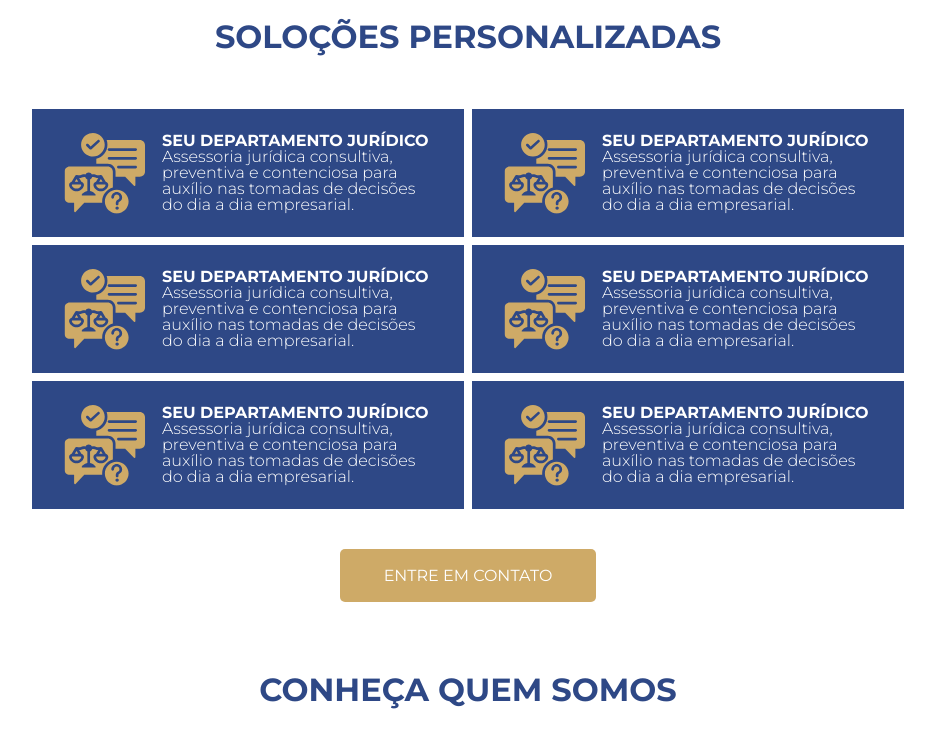
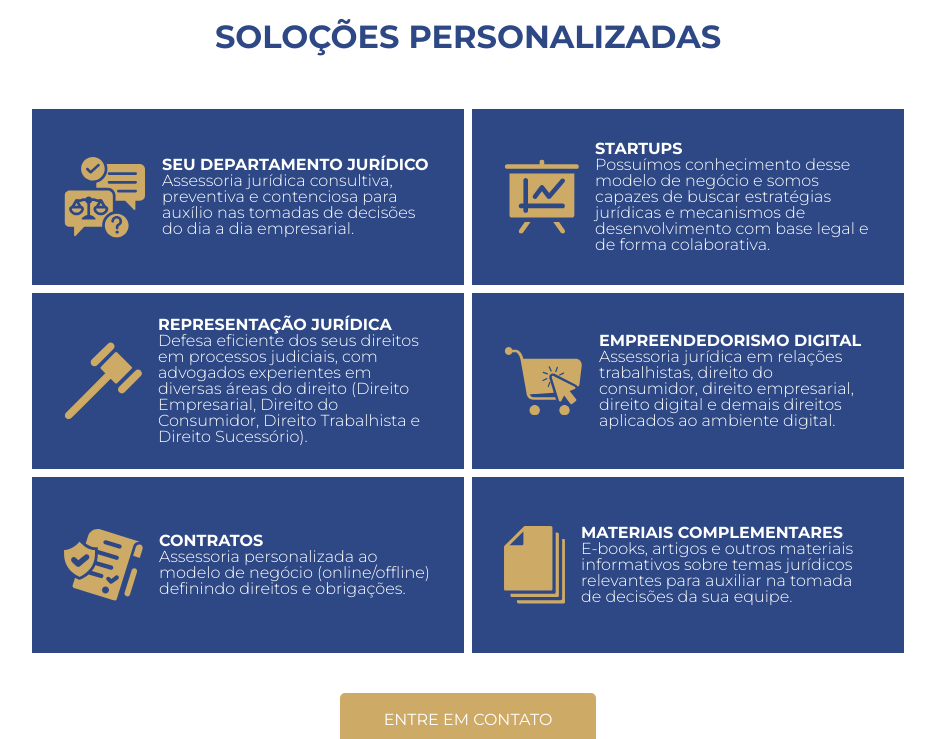
Before and after one commit to vcspc/landing-page-valadares, a Next.js app in the folder landing-page-valadares/: page / in a window 1280 px wide. Shown: the part 1680-2419 px from the top of the page, without its empty margins (172-1107 px from the left). Built offline with nearby package versions, Linux system fonts and the light colour scheme.

Commit message:
finalização da versão desktop

```diff
--- a/landing-page-valadares/src/app/globals.scss
+++ b/landing-page-valadares/src/app/globals.scss
@@ -300,6 +300,140 @@ main {
         }
     }
 
+.container__formulario {
+    display: flex;
+    flex-direction: column;
+    align-items: center;
+    width: 100%;
+    margin: 3rem 0 3rem 0;
+
+    .container__formulario__titulo {
+        display: flex;
+        flex-direction: column;
+        width: 50%;
+        align-items: center;
+        text-align: center;
+
+        .titulo-claro {
+            font-size: $xg;
+            font-weight: $bold;
+            color: $texto-claro;
+        }
+    }
+
+    .container__formulario__form {
+        display: flex;
+        flex-direction: column;
+        align-items: center;
+        width: 100%;
+        margin-top: 3rem;
+
+        span {
+            color: $principal;
+        }
+
+        .container__formulario__form__nome {
+            width: 40%;
+            display: flex;
+            flex-direction: column;
+            margin-bottom: 2rem;
+
+            label {
+                font-size: $m;
+            }
+
+            input {
+                width: 100%;
+                padding: 0.5rem;
+                border: 0.1rem solid $secundaria;
+                border-radius: 0.3rem;
+            }
+        }
+
+        .container__formulario__form__empresa {
+            width: 40%;
+            display: flex;
+            flex-direction: column;
+            margin-bottom: 2rem;
+
+            label {
+                font-size: $m;
+            }
+
+            input {
+                width: 100%;
+                padding: 0.5rem;
+                border: 0.1rem solid $secundaria;
+                border-radius: 0.3rem;
+            }
+        }
+
+        .container__formulario__form__cargo {
+            width: 40%;
+            display: flex;
+            flex-direction: column;
+            margin-bottom: 2rem;
+
+            label {
+                font-size: $m;
+            }
+
+            input {
+                width: 100%;
+                padding: 0.5rem;
+                border: 0.1rem solid $secundaria;
+                border-radius: 0.3rem;
+            }
+        }
+
+        .container__formulario__form__email {
+            width: 40%;
+            display: flex;
+            flex-direction: column;
+            margin-bottom: 2rem;
+
+            label {
+                font-size: $m;
+            }
+
+            input {
+                width: 100%;
+                padding: 0.5rem;
+                border: 0.1rem solid $secundaria;
+                border-radius: 0.3rem;
+            }
+        }
+
+        .container__formulario__form__telefone {
+            width: 40%;
+            display: flex;
+            flex-direction: column;
+            margin-bottom: 3rem;
+
+            label {
+                font-size: $m;
+            }
+
+            input {
+                width: 100%;
+                padding: 0.5rem;
+                border: 0.1rem solid $secundaria;
+                border-radius: 0.3rem;
+            }
+        }
+
+        /* button {
+            width: 15rem;
+            padding: 0.5rem;
+            border: none;
+            border-radius: 0.3rem;
+            background-color: $secundaria;
+            color: $principal;
+            cursor: pointer;
+        } */
+    }
+}
+
 
 
 
--- a/landing-page-valadares/src/app/page.jsx
+++ b/landing-page-valadares/src/app/page.jsx
@@ -33,38 +33,38 @@ export default function Home() {
               descricao="Assessoria jurídica consultiva, preventiva e contenciosa para auxílio nas tomadas de decisões do dia a dia empresarial."
             />
             <Card
-              icone="/departamento.svg"
-              alt="icone em vetor de balões de conversa"
-              titulo="SEU DEPARTAMENTO JURÍDICO"
-              descricao="Assessoria jurídica consultiva, preventiva e contenciosa para auxílio nas tomadas de decisões do dia a dia empresarial."
+              icone="/startups.svg"
+              alt="icone em vetor de gráfico"
+              titulo="STARTUPS"
+              descricao="Possuímos conhecimento desse modelo de negócio e somos capazes de buscar estratégias jurídicas e mecanismos de desenvolvimento com base legal e de forma colaborativa."
             />
           </div>
           <div className="container__solucoes__cards__linha">
             <Card
-              icone="/departamento.svg"
-              alt="icone em vetor de balões de conversa"
-              titulo="SEU DEPARTAMENTO JURÍDICO"
-              descricao="Assessoria jurídica consultiva, preventiva e contenciosa para auxílio nas tomadas de decisões do dia a dia empresarial."
+              icone="/representacao.svg"
+              alt="icone em vetor de um martelo"
+              titulo="REPRESENTAÇÃO JURÍDICA"
+              descricao="Defesa eficiente dos seus direitos em processos judiciais, com advogados experientes em diversas áreas do direito (Direito Empresarial, Direito do Consumidor, Direito Trabalhista e Direito Sucessório)."
             />
             <Card
-              icone="/departamento.svg"
-              alt="icone em vetor de balões de conversa"
-              titulo="SEU DEPARTAMENTO JURÍDICO"
-              descricao="Assessoria jurídica consultiva, preventiva e contenciosa para auxílio nas tomadas de decisões do dia a dia empresarial."
+              icone="/digital.svg"
+              alt="icone em vetor de carrinho de compras"
+              titulo="EMPREENDEDORISMO DIGITAL"
+              descricao="Assessoria jurídica em relações trabalhistas, direito do consumidor, direito empresarial, direito digital e demais direitos aplicados ao ambiente digital. "
             />
           </div>
           <div className="container__solucoes__cards__linha">
             <Card
-              icone="/departamento.svg"
-              alt="icone em vetor de balões de conversa"
-              titulo="SEU DEPARTAMENTO JURÍDICO"
-              descricao="Assessoria jurídica consultiva, preventiva e contenciosa para auxílio nas tomadas de decisões do dia a dia empresarial."
+              icone="/contratos.svg"
+              alt="icone em vetor de folhas de papeis"
+              titulo="CONTRATOS"
+              descricao="Assessoria personalizada ao modelo de negócio (online/offline) definindo direitos e obrigações."
             />
             <Card
-              icone="/departamento.svg"
-              alt="icone em vetor de balões de conversa"
-              titulo="SEU DEPARTAMENTO JURÍDICO"
-              descricao="Assessoria jurídica consultiva, preventiva e contenciosa para auxílio nas tomadas de decisões do dia a dia empresarial."
+              icone="/materiais.svg"
+              alt="icone em vetor de folhas de papeis"
+              titulo="MATERIAIS COMPLEMENTARES"
+              descricao="E-books, artigos e outros materiais informativos sobre temas jurídicos relevantes para auxiliar na tomada de decisões da sua equipe."
             />
           </div>
         </div>
@@ -144,15 +144,15 @@ export default function Home() {
       </div>
       <div className="container__formulario">
         <div className="container__formulario__titulo">
-          <Titulo titulo="POR QUE CONTRATAR NOSSA ASSESSORIA?" cor="titulo-claro"/>
+          <Titulo titulo="RECEBA MATERIAIS GRATUITOS SOBRE DIREITO PARA O SEU NEGÓCIO" cor="titulo-escuro"/>
         </div>
         <form className="container__formulario__form">
           <div className="container__formulario__form__nome">
-            <label htmlFor="nome">Nome</label>
+            <label htmlFor="nome">Nome<span>*</span></label>
             <input type="text" id="nome" name="nome" />
           </div>
           <div className="container__formulario__form__empresa">
-            <label htmlFor="empresa">Empresa</label>
+            <label htmlFor="empresa">Empresa<span>*</span></label>
             <input type="text" id="empresa" name="empresa" />
           </div>
           <div className="container__formulario__form__cargo">
@@ -160,14 +160,19 @@ export default function Home() {
             <input type="text" id="cargo" name="cargo" />
           </div>
           <div className="container__formulario__form__email">
-            <label htmlFor="email">E-mail</label>
+            <label htmlFor="email">E-mail<span>*</span></label>
             <input type="email" id="email" name="email" />
           </div>
           <div className="container__formulario__form__telefone">
-            <label htmlFor="telefone">Telefone</label>
+            <label htmlFor="telefone">Telefone<span>*</span></label>
             <input type="text" id="telefone" name="telefone" />
           </div>
-          <button type="submit">Enviar</button>
+          {/* <button type="submit">Enviar</button> */}
+          <Botao
+            link="https://www.google.com.br"
+            texto="ENTRE EM CONTATO"
+            cor="botao-escuro"
+          />
         </form>
       </div>
 
--- a/landing-page-valadares/styles/Card.module.scss
+++ b/landing-page-valadares/styles/Card.module.scss
@@ -6,7 +6,7 @@
     align-items: center;
     justify-content: center;
     width: 27rem;
-    height: 8rem;
+    height: 11rem;
     background-color: $secundaria;
 
     .card {
@@ -15,7 +15,7 @@
         align-items: center;
         /* ustify-content: space-between; */
         width: 23rem;
-        height: 5rem;
+        height: 6rem;
 
 
         .icone {
```
